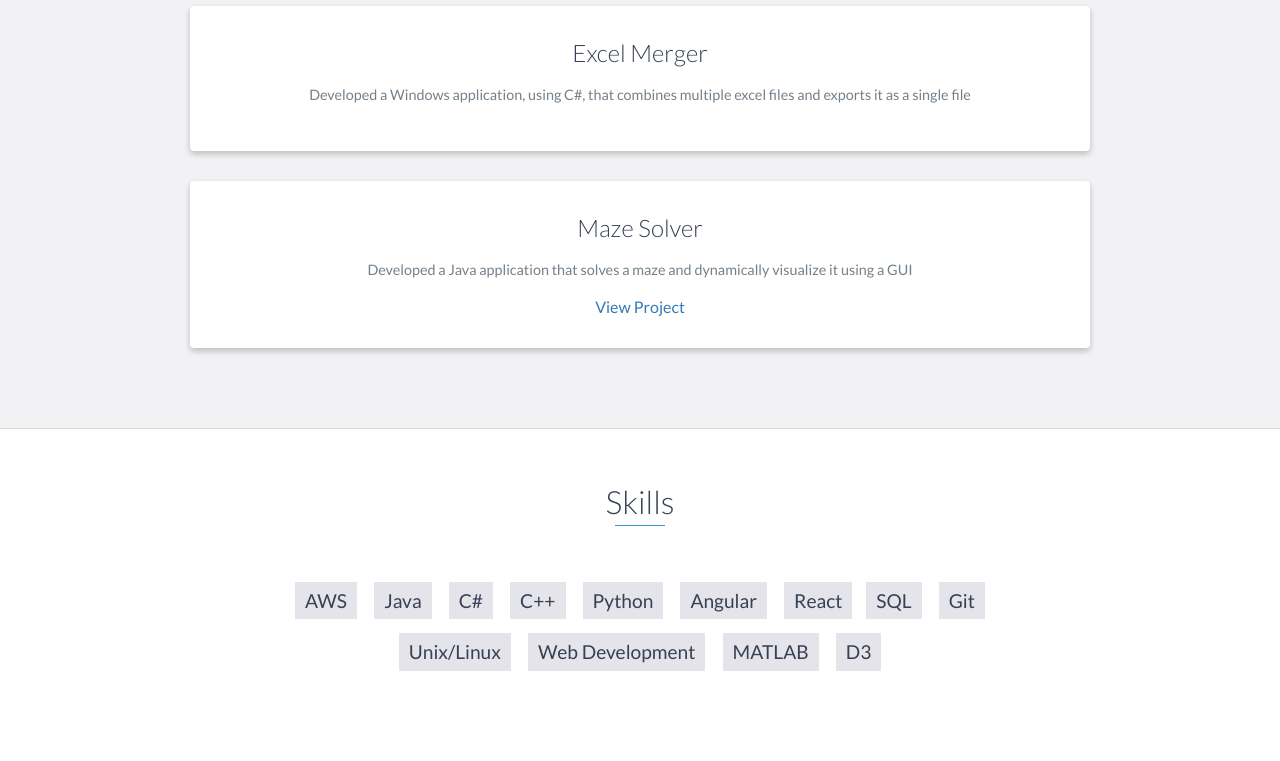
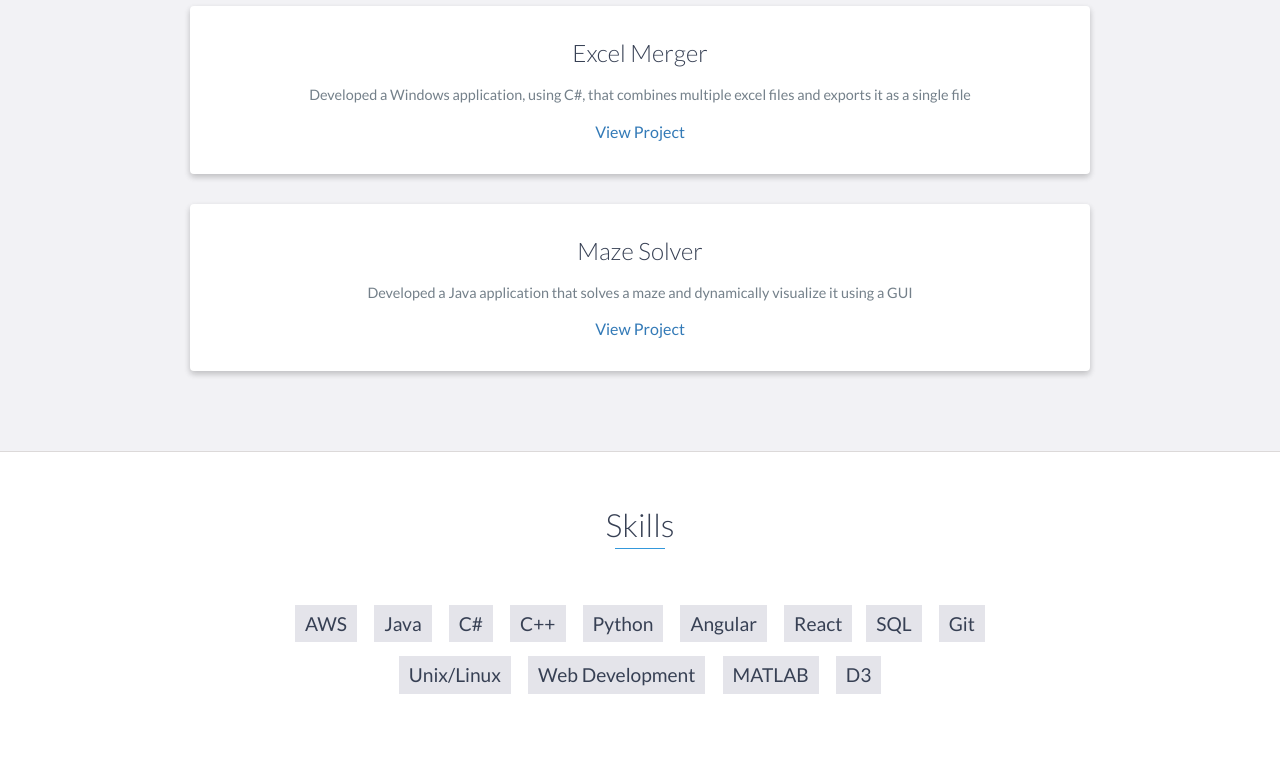
Before and after one commit to Srihith/srihith.github.io, a plain HTML site: page index.html in a window 1280 px wide. Shown: the part 3140-3901 px from the top of the page. Drawn offline with nearby package versions, Linux system fonts and the light colour scheme.

Commit message:
Update index.html

```diff
--- a/index.html
+++ b/index.html
@@ -190,7 +190,8 @@ Wrote a professional paper about the uses of Blockchain and its benefits, and pr
                         <h3>Excel Merger</h3>
                         <p>
 Developed a Windows application, using C#, that combines multiple excel files and exports it as a single file                      </p>
-                    </div>
+                     <a href="https://github.com/Srihith/GetFromExcel" target="_blank">View Project</a>
+			</div>
                     <!-- End .project-info -->
                 </div>
                 <!-- End .project -->
```
